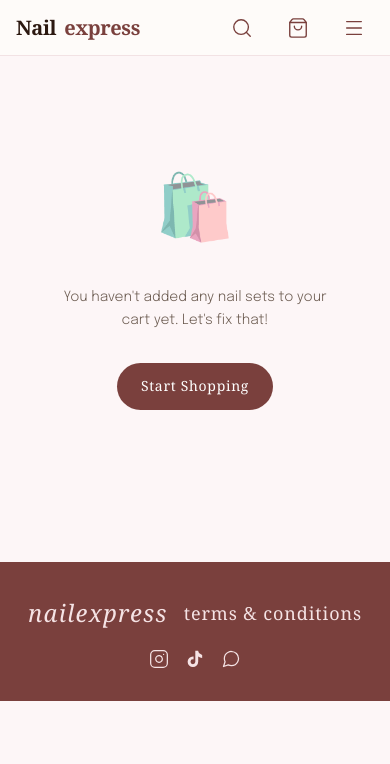
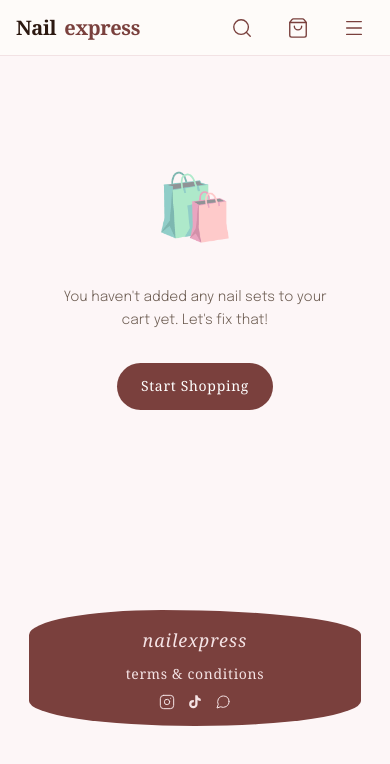
Before and after one commit to dfordolapo/nailxpressng, a Next.js app: page /cart in a window 390 px wide. Shown: the top 764 px of the page. Built offline with nearby package versions, Linux system fonts and the light colour scheme; a web font is replaced by a local one.

Commit message:
Update wishlist layout and global footer shape

```diff
--- a/src/styles/components/footer.module.css
+++ b/src/styles/components/footer.module.css
@@ -1,17 +1,27 @@
-/* ── Minimal Footer matching design ── */
+/* ── Pill-shaped Footer matching landing page ── */
 .footer {
   background-color: var(--color-primary-800, #6b3634);
   color: #ffffff;
-  padding: var(--space-8) 0;
+  padding: var(--space-8) var(--space-6);
+  margin: var(--space-12) auto 30px auto;
+  width: 90%;
+  max-width: 600px;
+  border-radius: 50% 50% 45% 55% / 40px 40px 40px 40px;
 }
 
 .container {
-  max-width: var(--container-max);
-  margin: 0 auto;
-  padding: 0 var(--space-6);
   display: flex;
+  flex-direction: column;
   align-items: center;
-  justify-content: space-between;
+  gap: var(--space-4);
+  text-align: center;
+}
+
+.topRow {
+  display: flex;
+  flex-direction: column;
+  align-items: center;
+  gap: var(--space-4);
 }
 
 .logo {
@@ -21,21 +31,21 @@
   font-style: italic;
   letter-spacing: 0.05em;
   color: var(--color-bg-warm);
-  text-align: center;
 }
 
 .links {
   display: flex;
-  gap: var(--space-8);
+  gap: var(--space-6);
+  flex-wrap: wrap;
+  justify-content: center;
 }
 
 .link {
   font-family: var(--font-heading);
-  font-size: var(--text-xl);
+  font-size: var(--text-lg);
   color: var(--color-bg-warm);
   transition: color var(--transition-base);
   letter-spacing: 0.05em;
-  text-align: center;
 }
 
 .link:hover {
@@ -60,38 +70,39 @@
   transform: translateY(-2px);
 }
 
-@media (max-width: 768px) {
+@media (max-width: 767px) {
+  .footer {
+    padding: var(--space-4) var(--space-4);
+    width: 85%;
+    border-radius: 40% 60% 50% 50% / 25px 25px 25px 25px;
+  }
+
   .container {
-    flex-direction: column;
-    gap: var(--space-4);
-    align-items: center;
-    text-align: center;
+    gap: var(--space-2);
   }
 
   .topRow {
-    display: flex;
-    align-items: center;
-    gap: var(--space-4);
-    flex-wrap: wrap;
-    justify-content: center;
+    gap: var(--space-2);
+  }
+
+  .logo {
+    font-size: var(--text-lg);
   }
 
   .links {
-    display: flex;
-    gap: var(--space-4);
+    gap: var(--space-3);
   }
 
   .link {
-    font-size: var(--text-lg);
+    font-size: var(--text-sm);
   }
 
   .socials {
-    justify-content: center;
-    width: 100%;
+    gap: var(--space-3);
+  }
+
+  .socialLink svg {
+    width: 16px;
+    height: 16px;
   }
 }
-@media (min-width: 768px) {
-  .link {
-    font-size: var(--text-lg);
-  }
-}
```
